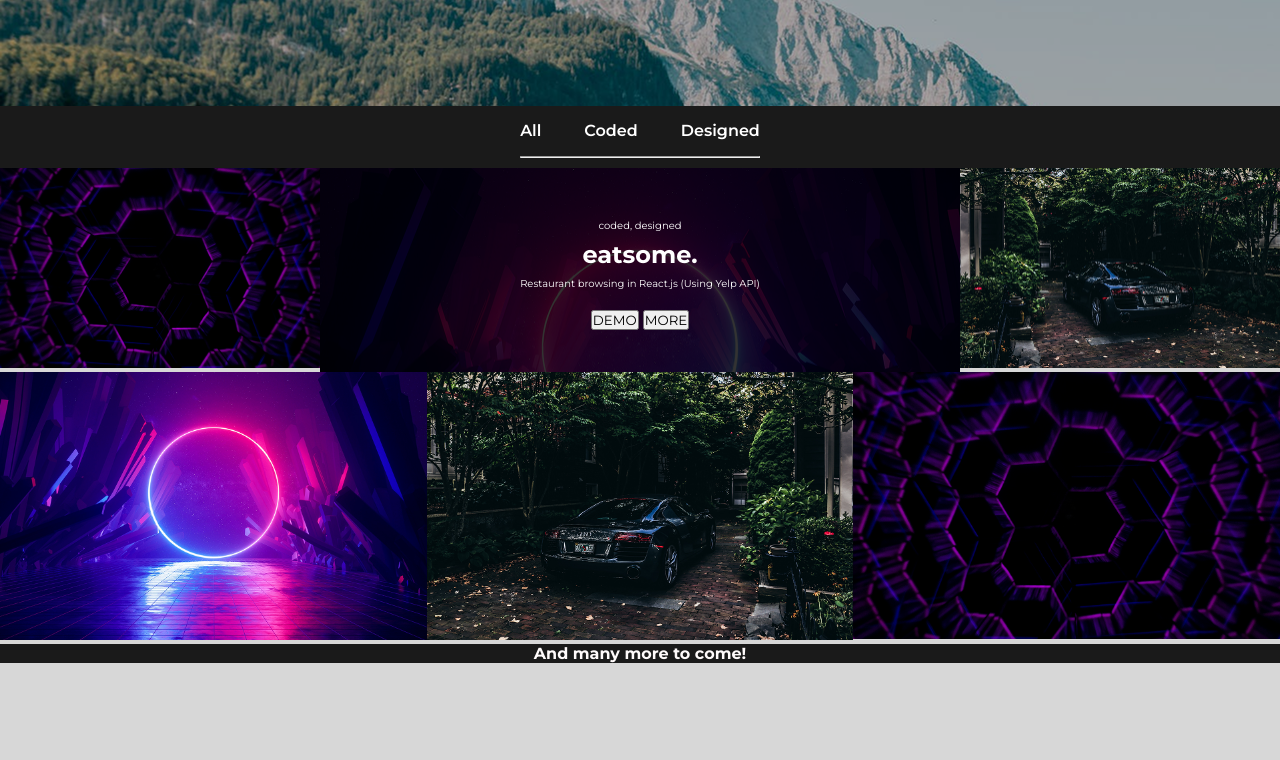
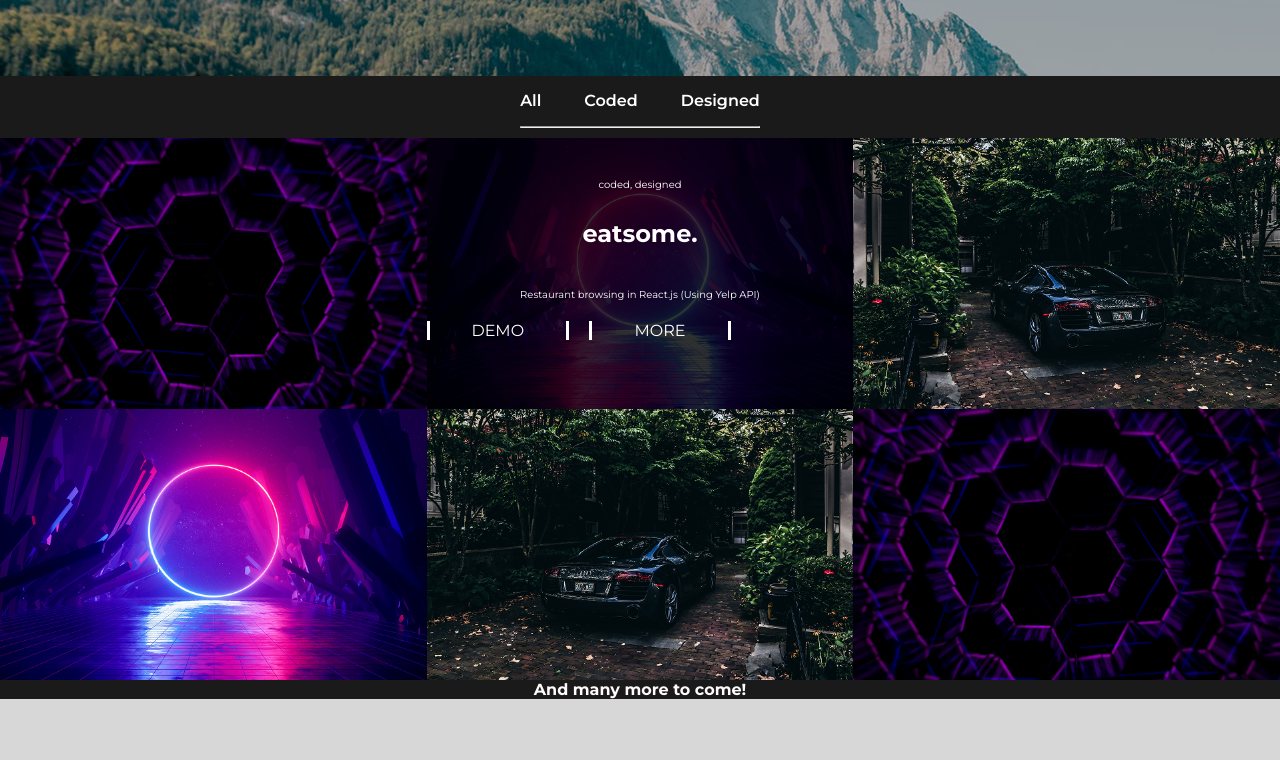
Before and after one commit to nailaanver/portfolio, a plain HTML site: page index.html in a window 1280 px wide. Shown: the part 2860-3620 px from the top of the page. Drawn offline with nearby package versions, Linux system fonts and the light colour scheme.

Commit message:
final save

```diff
--- a/index.html
+++ b/index.html
@@ -243,8 +243,12 @@
                             <h2>eatsome.</h2>
                             <p>Restaurant browsing in React.js (Using Yelp API)</p>
                             <div class="btn-class">
-                                <button>DEMO</button>
-                                <button>MORE</button>
+                                <div class="demo">
+                                    <a href="#">DEMO</a>
+                                </div>
+                                <div class="more">
+                                    <a href="#">MORE</a>
+                                </div>
                             </div>
                         </div>
                         <div>
@@ -296,7 +300,7 @@
                         <input type="text" value="PHONE NUMBER" class="input-in">
                     </div>
                     <div class="message">
-                        <input type="textarea" value="MESSEGE" class="input-in">
+                        <input type="textarea" value="MESSEGE" class="textarea-in">
                     </div>
                     <div class="submit-btn">
                         <button>SUBMIT</button>
--- a/style.css
+++ b/style.css
@@ -256,10 +256,10 @@ body{
     /* display: flex; */
     /* justify-content: center; */
 }
-.skill-in h4{
+/* .skill-in h4{
     margin-left: 30px;
     padding-top: 30px;
-}
+} */
  .skill-icons p{
     color: #000000;
     padding-top: 10px;
@@ -345,6 +345,7 @@ body{
 }
 .pictures-in img{
     max-width: 640px;
+    height: 100%;
 }
 .pictures-row1{
     display: flex;
@@ -365,32 +366,47 @@ body{
     background: url(./assets/pic-2.png);
     background-repeat: no-repeat;
     background-size: cover;
-    min-width: 640px;
-    display: flex;
-    align-items: center;
-    flex-direction: column;
-    justify-content: center;
+    text-align: center;
 }
 .text-in-pic p{
     color: #FFFFFF;
     font-size: 10px;
-    padding-top: 8px;
-
+    padding-top: 40px;
+    padding-bottom: 20px;
 }
 .text-in-pic h2{
     color: #FFFFFF;
     padding-top: 8px;
 }
 .btn-class{
+    display: flex;
+    gap: 20px;
+}
+.demo{
+    border: 3px solid;
     border-top-style: none;
     border-bottom-style: none;
-    border-left-color: white;
-    border-right-color: white;
-    padding-right: 10px;
-    padding-left: 10px;
+    /* padding-right: 10px;
+    padding-left: 10px; */
     color: white;
     background-color: none;
-    padding-top: 20px;
+}
+.more{
+    border: 3px solid;
+    border-top-style: none;
+    border-bottom-style: none;
+    /* padding-right: 10px;
+    padding-left: 10px; */
+    color: white;
+    background-color: none;
+}
+.demo a{
+    text-decoration: none;
+    color: white;
+}
+.more a{
+    text-decoration: none;
+    color: white;
 }
 #contact {
     padding-top: 100px;
@@ -431,6 +447,10 @@ body{
     border-top-style: none;
     border-right-style: none;
     background-color: rgba(215, 215, 215, 1);
+}
+.textarea-in{
+    padding-left: 7px;
+    padding-bottom: 40px;
 }
 .main-form button{
     border: 3px solid;
@@ -474,3 +494,7 @@ footer {
     padding-left: 7px;
     padding-bottom: 4px;
 }
+
+.pictures-row1 div {
+    flex-basis: calc(100%/3);
+}
```
